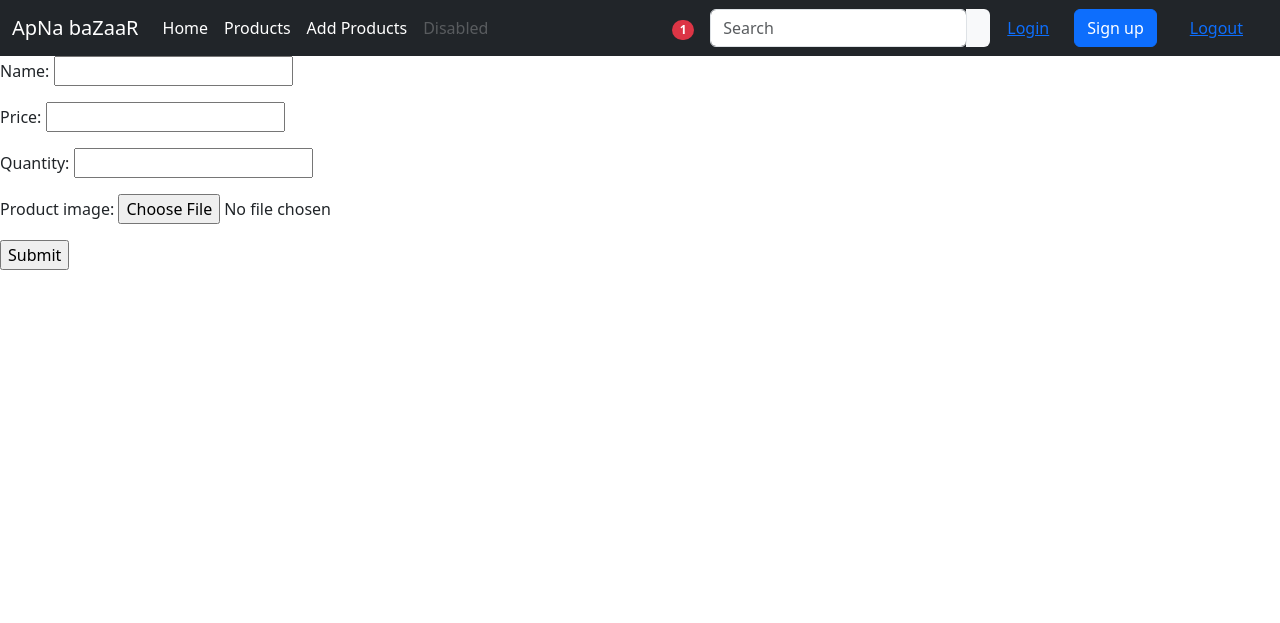
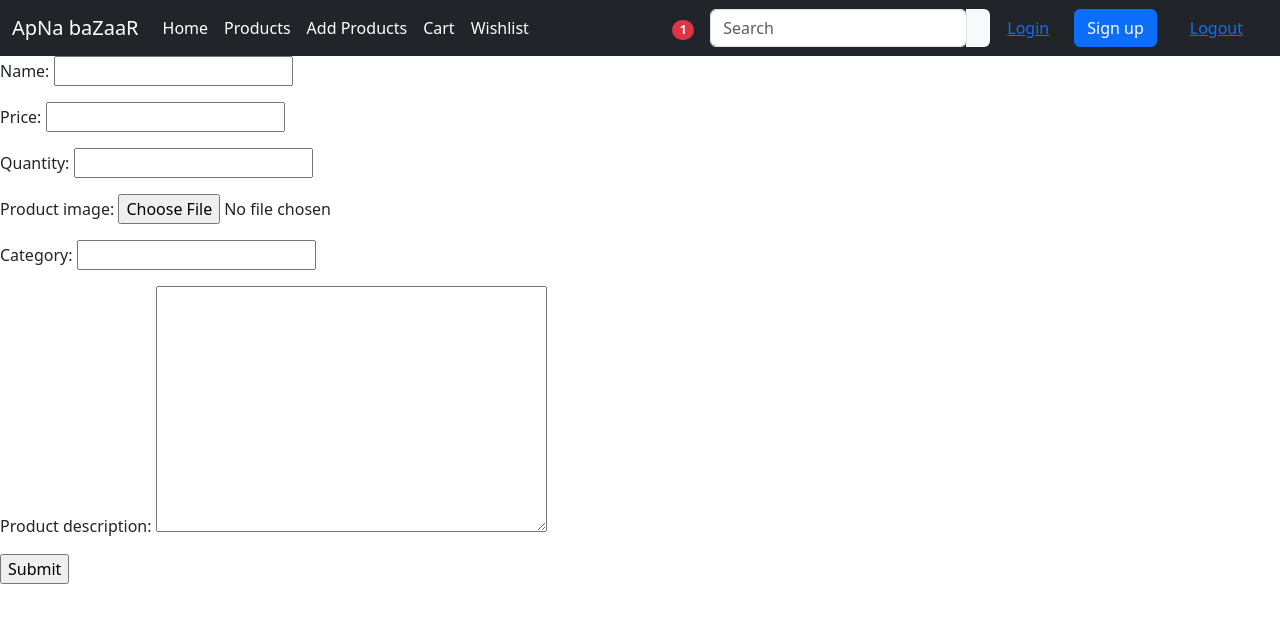
Before and after one commit to arshdeep-s-purewal/Django-Project, a Django app: page /apna_bazaar/add_product/ in a window 1280 px wide. Shown: the top 623 px of the page. Run offline with Django 4.2, Linux system fonts and the light colour scheme.

Commit message:
model updated

```diff
--- a/mysite/apna_bazaar/models.py
+++ b/mysite/apna_bazaar/models.py
@@ -4,5 +4,10 @@ from django.db import models
 class ApnaBazaar(models.Model):
     name = models.CharField(max_length=150)
     price = models.CharField(max_length=150)
-    quantity = models.CharField(max_length=150)
+    quantity = models.IntegerField()
     product_image = models.ImageField(upload_to='images/')
+    category = models.CharField(max_length = 200)
+    product_description = models.TextField(max_length= 2000)
+
+class Wishlist(models.Model):
+    pass
--- a/mysite/apna_bazaar/views.py
+++ b/mysite/apna_bazaar/views.py
@@ -91,7 +91,12 @@ def add_to_wishlist(request, **kwargs):
     if pk := kwargs.get('pk'):
         product = ApnaBazaar.objects.get(pk = pk)
         wishlist = request.session.get('wishlist',[])
-        item = {'name_of_product':product.name, 'Price':product.price, 'Id':product.pk}
+        item = {'name_of_product':product.name, 'Price':product.price, 'Id':product.pk, 'product_image':product.product_image}
         wishlist.append(item)
         request.session['wishlist'] = wishlist
     return render(request, 'wishlist.html')
+
+def show_cart(request, **kwargs):
+    # import pdb;pdb.set_trace()
+    cart = request.session['cart']
+    return render(request,'show_cart.html')
--- a/mysite/mysite/core/cart_helper.py
+++ b/mysite/mysite/core/cart_helper.py
@@ -1,11 +1,11 @@
 from apna_bazaar.models import ApnaBazaar
 
 def add_item_to_cart(request, **kwargs):
-    # import pdb;pdb.set_trace()
     if pk := kwargs.get('pk'):
         product = ApnaBazaar.objects.get(pk = pk)
         cart = request.session.get('cart',[])
-        item = {'name_of_product':product.name, 'Price':product.price, 'Id':product.pk}
+        # import pdb;pdb.set_trace()
+        item = {'name_of_product':product.name, 'Price':product.price, 'Id':product.pk, 'product_image':product.product_image}
         cart.append(item)
         request.session['cart'] = cart
     return request.session['cart']
--- a/mysite/mysite/urls.py
+++ b/mysite/mysite/urls.py
@@ -19,7 +19,7 @@ from django.views.decorators.csrf import csrf_exempt
 from django.conf import settings
 from django.conf.urls.static import static
 from blog.views import create_blog, list_blogs, delete_blog, update_blog, create_new_user, index_page, login_user,logout_user, BlogView, BlogList
-from apna_bazaar.views import add_product,show_products, show_product_detail, add_to_cart,remove_from_cart,home_ecom,register_user,login_ecom,success,home
+from apna_bazaar.views import add_product,show_products, show_product_detail, add_to_cart,remove_from_cart,home_ecom,register_user,login_ecom,success,home,show_cart
 urlpatterns = [
     # path('', index_page,name='index'),
     path('', home_ecom,name='index'),
@@ -42,5 +42,6 @@ urlpatterns = [
     path('apna_bazaar/login_user', login_ecom, name='login_ecom'),
     path('success', success, name='success'),
     path('apna_bazaar/homepage', home, name='homepage'),
+    path('apna_bazaar/cart', show_cart, name='cart'),
 
 ]+ static(settings.MEDIA_URL, document_root=settings.MEDIA_ROOT)
--- a/mysite/templates/cart.html
+++ b/mysite/templates/cart.html
@@ -1,4 +1,5 @@
 {% extends 'home_ecom.html'%}
+{% block content %}
 <div>
     {% for item in request.session.cart %}
         {{item.name_of_product}} <br>
@@ -23,8 +24,8 @@
                 <div class="col-lg-3 col-md-12 mb-4 mb-lg-0">
                   <!-- Image -->
                   <div class="bg-image hover-overlay hover-zoom ripple rounded" data-mdb-ripple-color="light">
-                    <img src="https://mdbcdn.b-cdn.net/img/Photos/Horizontal/E-commerce/Vertical/12a.webp"
-                      class="w-100" alt="Blue Jeans Jacket" />
+                    <img src="{{item.product_image}}"
+                      class="w-100" alt="{{item.name_of_product}}" />
                     <a href="#!">
                       <div class="mask" style="background-color: rgba(251, 251, 251, 0.2)"></div>
                     </a>
--- a/mysite/templates/home_ecom.html
+++ b/mysite/templates/home_ecom.html
@@ -26,8 +26,8 @@
               <a class="nav-link active" aria-current="page" href="{% url 'homepage' %}">Home</a>
               <a class="nav-link active" href="{% url 'show_products'%}">Products</a>
               <a class="nav-link active" href="{% url 'add_product_image'%}">Add Products</a>
-              <a class="nav-link disabled" >Disabled</a
-              >
+              <a class="nav-link active" href="{% url 'cart'%}">Cart</a>
+              <a class="nav-link active" href="{% url 'cart'%}">Wishlist</a>
             </div>
           </div>
           <div class="d-flex align-items-center">
```
Also changed, not shown: mysite/templates/product_detail.html (+4 -4 lines), mysite/templates/show_cart.html (added, +13 -0 lines), mysite/apna_bazaar/migrations/0001_initial.py, mysite/db.sqlite3, mysite/media/images/Screenshot_643.png (added), mysite/media/images/abc.jpg (added), mysite/media/images/abc_rIIteBu.jpg (added).
